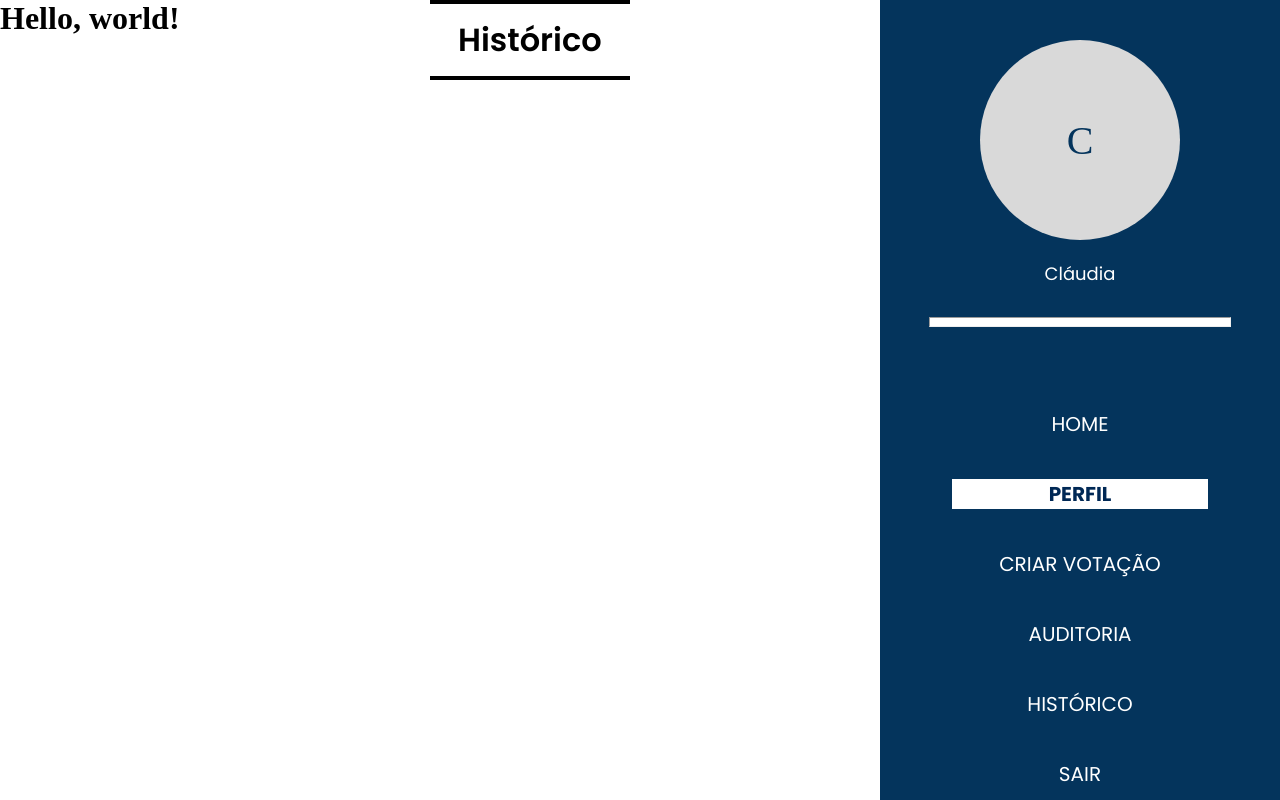
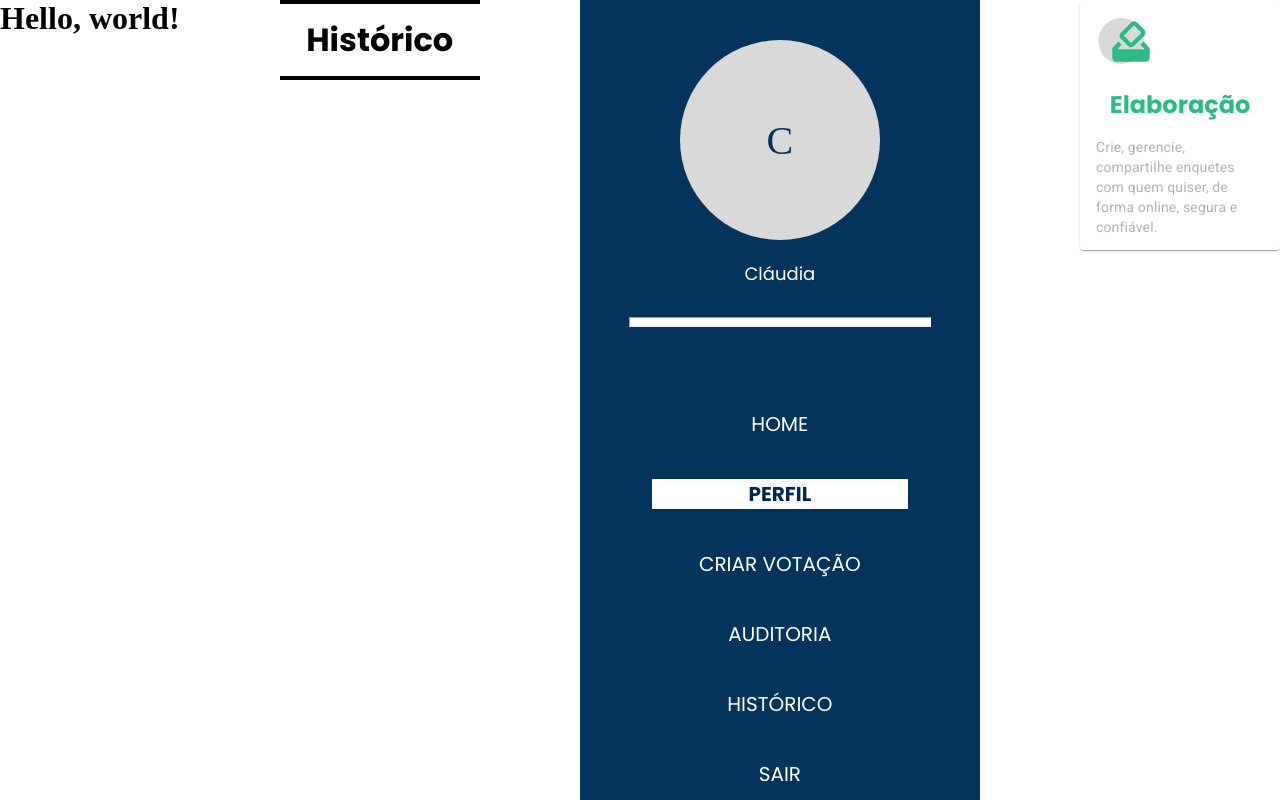
Before and after one commit to HiveSoft-UEFS/votaai-frontend, a React (Create React App) app in the folder app/: page / in a window 1280 px wide. Built offline with nearby package versions, Linux system fonts and the light colour scheme.

Commit message:
Criando componente InfoCard

```diff
--- a/app/src/App.tsx
+++ b/app/src/App.tsx
@@ -2,6 +2,10 @@ import { useState } from 'react';
 import React from 'react'
 import PageTitle from './components/pageTitle';
 import SideMenu from './components/sideMenu'
+import InfoCard from './components/infoCard'
+import HowToVoteRoundedIcon from '@mui/icons-material/HowToVoteRounded';
+
+
 
 function App() {
   const [selectedMenuItem, setSelectedMenuItem] = useState('PERFIL')
@@ -22,6 +26,12 @@ function App() {
         onMenuItemClick={handleMenuItemClick}
       />
 
+      <InfoCard
+        title="Elaboração"
+        description="Crie, gerencie, compartilhe enquetes com quem quiser, de forma online, segura e confiável."
+        icon={<HowToVoteRoundedIcon style={{ fontSize: 50 }} />} //mudando icone e texto que se torna outros infocards
+    />
+
     </div>
   );
 }
--- /dev/null
+++ b/app/src/components/infoCard/InfoCard.css
@@ -0,0 +1,49 @@
+@import url('https://fonts.googleapis.com/css2?family=Poppins:wght@400;500;700&display=swap');
+@import url('https://fonts.googleapis.com/css2?family=Roboto:wght@400;500;700&display=swap');
+
+
+
+.customCard {
+    background-color: transparent;
+    color: white;
+    border: none;
+    font-family: 'Poppins', sans-serif;
+    width: 200px;
+    height: 250px;
+    top: 1345px;
+    left: 129px;
+    gap: 0px;
+    opacity: 0px;
+
+}
+
+.iconContainer {
+    position: relative;
+    display: inline-block;
+}
+
+.background {
+    position: absolute;
+    width: 30px;
+    height: 30px;
+}
+
+.icon {
+    color: #2EBB83;
+    font-size: 40px !important;
+    position: relative !important;
+    margin-left: 10px !important;
+    width: 30px;
+    height: 30px;
+}
+
+.title {
+    color: #2EBB83;
+    font-family: Poppins !important;
+    font-weight: bold !important;
+}
+
+.description {
+    color: #B4B3B3;
+    font-family: Roboto !important;
+}
--- /dev/null
+++ b/app/src/components/infoCard/index.tsx
@@ -0,0 +1,33 @@
+import * as React from 'react';
+import { Card, CardContent, Typography, IconButton } from '@mui/material';
+import './InfoCard.css';
+
+
+interface InfoCardProps {
+    title: string;
+    description: string;
+    icon: React.ReactNode;
+
+}
+
+const InfoCard: React.FC<InfoCardProps> = ({ title, description, icon}) => {
+    const svgBackground = `
+    <svg xmlns="http://www.w3.org/2000/svg" viewBox="0 0 125 120" width="55" height="50">
+      <circle cx="57" cy="60" r="55" fill="#D9D9D9" />
+    </svg>
+  `;
+    return (
+        <Card className="customCard" >
+            <CardContent>
+                <div className="iconContainer">
+                    <div dangerouslySetInnerHTML={{ __html: svgBackground }} className="background" />
+                    <div className="icon">{icon}</div>
+                </div>
+                <Typography variant="h5" component="div" className="title">{title}</Typography>
+                <Typography variant="body2" className="description">{description}</Typography>
+            </CardContent>
+        </Card>
+    );
+};
+
+export default InfoCard;
```
